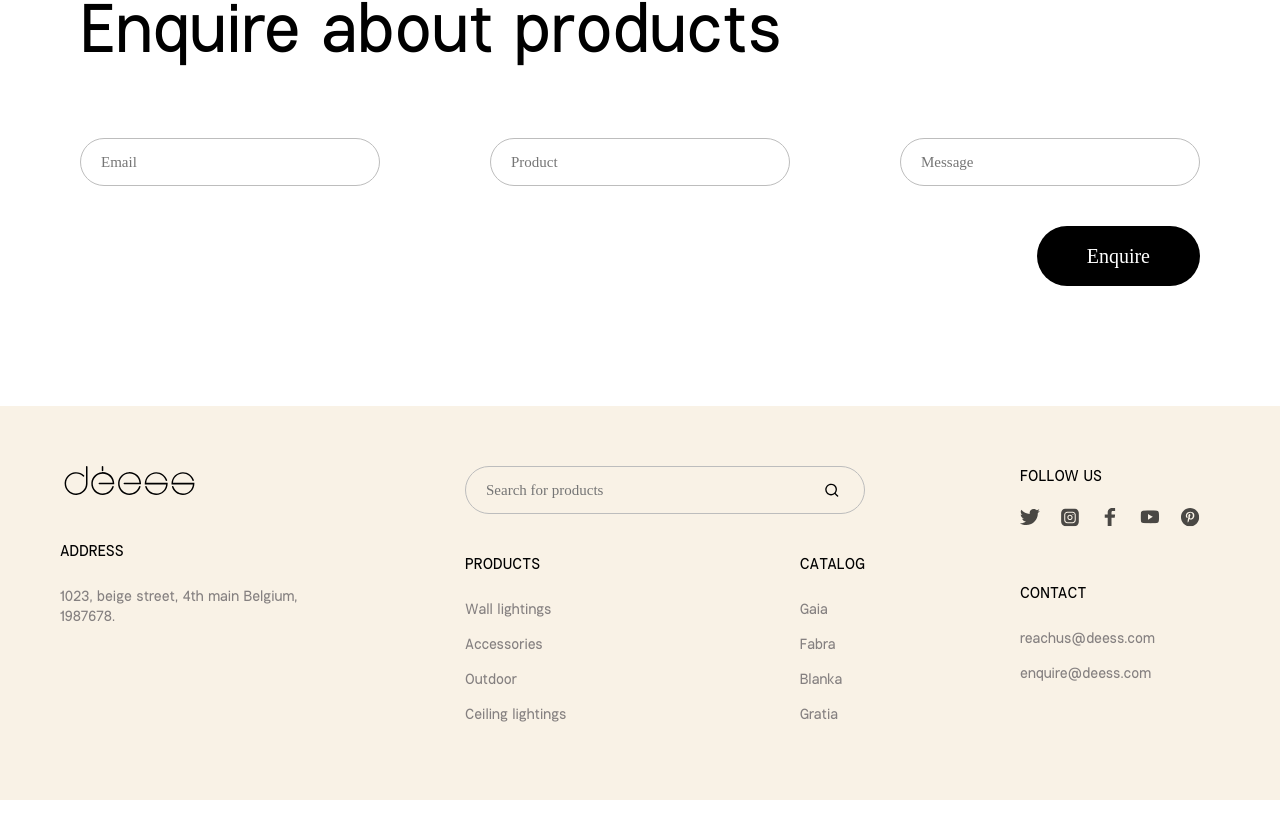
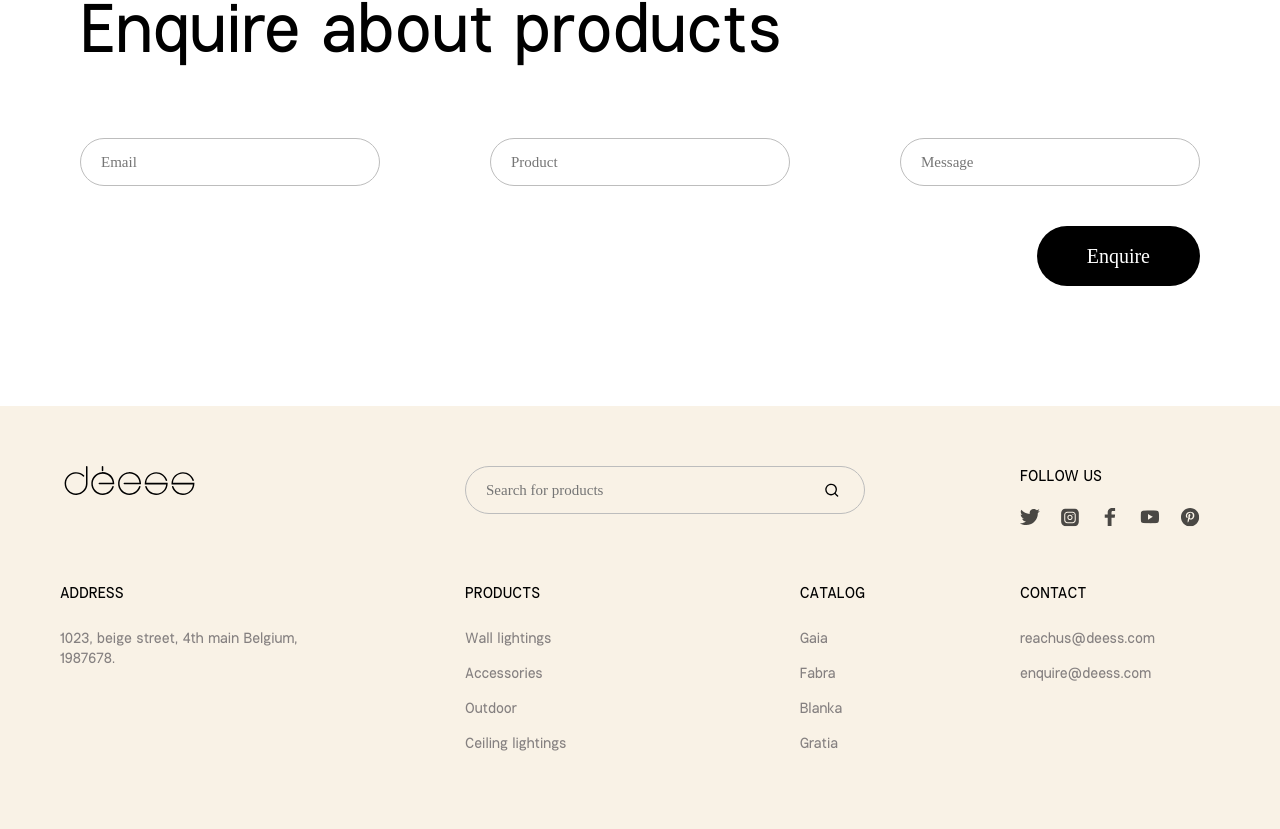
Before and after one commit to dmccorp/deess-website, a Next.js app: page / in a window 1280 px wide. Shown: the part 4101-4930 px from the top of the page. Before the commit the page ends 4901 px from the top, so only its background shows below. Built offline with nearby package versions, Linux system fonts and the light colour scheme; a web font is replaced by a local one.

Commit message:
footer alignment

```diff
--- a/components/shared/Layout/index.js
+++ b/components/shared/Layout/index.js
@@ -41,7 +41,7 @@ export default function Layout({ children }) {
 
       <footer className={styles.footer}>
         <div>
-          <div className={styles.space}>
+          <div className={`${styles.space} ${styles.flogo}`}>
             <Image src={logo.src} width={139} height={29} alt="Deess Logo" />
           </div>
           <div className={`${styles.space} ${styles.textL}`}>
--- a/components/shared/Layout/styles.module.css
+++ b/components/shared/Layout/styles.module.css
@@ -143,11 +143,15 @@
   .textS {
     display: none;
   }
+
+  .flogo {
+    padding-bottom: 82px;
+  }
 }
 
 .cols {
   display: flex;
-  padding-top: 40px;
+  padding-top: 69px;
   justify-content: space-between;
 }
 
```
